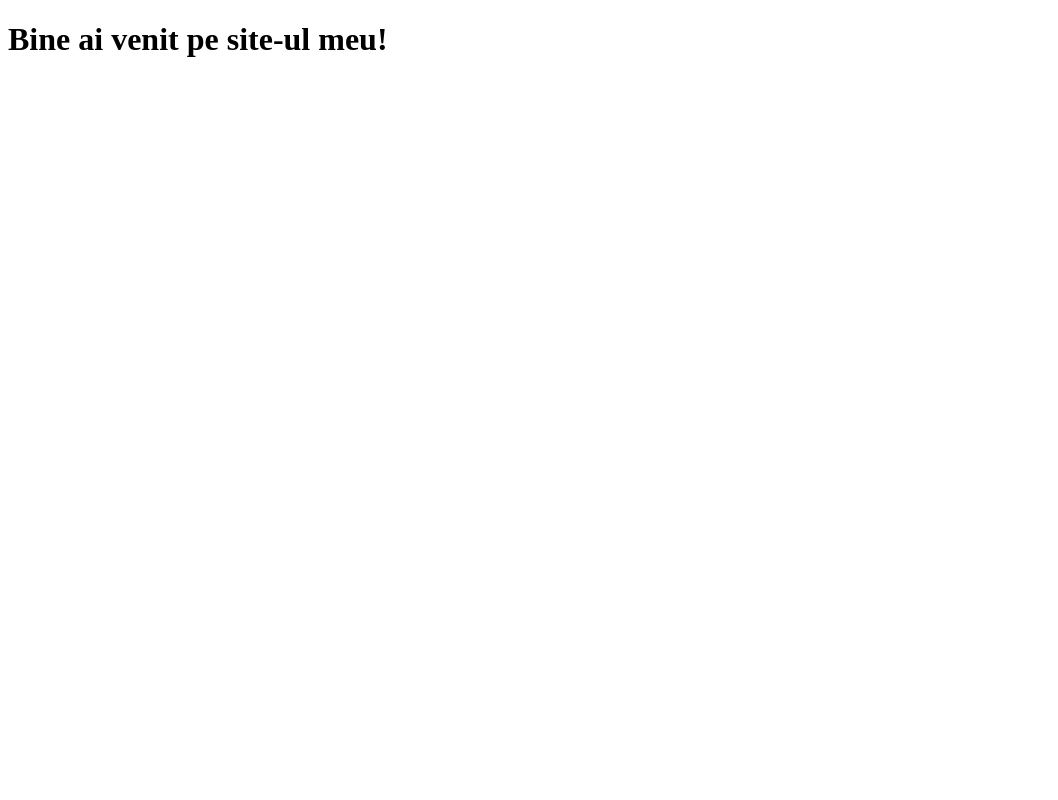
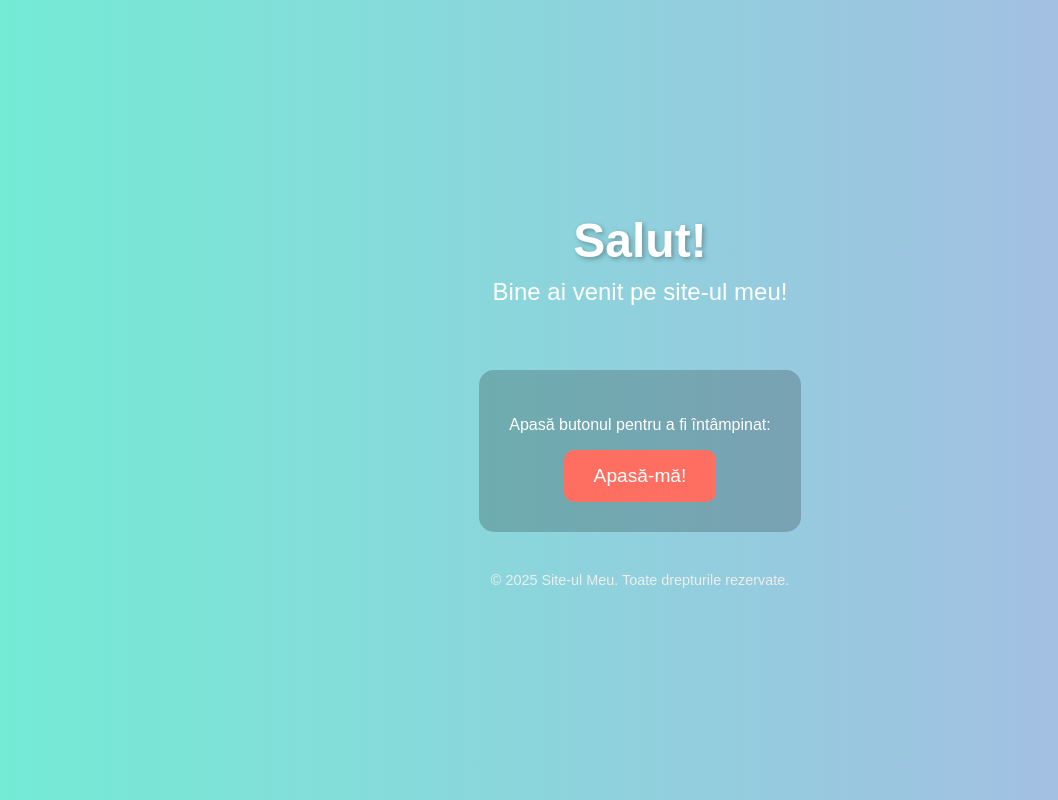
Before and after one commit to munteanuandrei25/site-meu, a plain HTML site: page siteulmeu/index.html in a window 1280 px wide. Shown: the whole page, without its empty margins (0-1058 px from the left). Drawn offline with Linux system fonts and the light colour scheme.

Commit message:
Redesign index.html with new layout and styles

```diff
--- a/siteulmeu/index.html
+++ b/siteulmeu/index.html
@@ -1,9 +1,83 @@
 <!DOCTYPE html>
-<html>
+<html lang="ro">
 <head>
-    <title>Site-ul meu</title>
+    <meta charset="UTF-8">
+    <meta name="viewport" content="width=device-width, initial-scale=1.0">
+    <title>Salut!</title>
+    <style>
+        /* Stiluri generale */
+        body {
+            font-family: Arial, sans-serif;
+            margin: 0;
+            padding: 0;
+            background: linear-gradient(to right, #74ebd5, #ACB6E5);
+            display: flex;
+            flex-direction: column;
+            align-items: center;
+            justify-content: center;
+            min-height: 100vh;
+            color: #fff;
+        }
+
+        header {
+            text-align: center;
+            margin-bottom: 40px;
+        }
+
+        header h1 {
+            font-size: 3em;
+            margin: 0;
+            text-shadow: 2px 2px 5px rgba(0,0,0,0.3);
+        }
+
+        header p {
+            font-size: 1.5em;
+            margin-top: 10px;
+        }
+
+        main {
+            background: rgba(0,0,0,0.2);
+            padding: 30px;
+            border-radius: 15px;
+            text-align: center;
+        }
+
+        main button {
+            padding: 15px 30px;
+            font-size: 1.2em;
+            border: none;
+            border-radius: 10px;
+            background-color: #ff6f61;
+            color: white;
+            cursor: pointer;
+            transition: all 0.3s ease;
+        }
+
+        main button:hover {
+            background-color: #ff3b2e;
+            transform: scale(1.1);
+        }
+
+        footer {
+            margin-top: 40px;
+            font-size: 0.9em;
+            color: #eee;
+        }
+    </style>
 </head>
 <body>
-    <h1>Bine ai venit pe site-ul meu!</h1>
+    <header>
+        <h1>Salut!</h1>
+        <p>Bine ai venit pe site-ul meu!</p>
+    </header>
+
+    <main>
+        <p>Apasă butonul pentru a fi întâmpinat:</p>
+        <button onclick="alert('Salut, prietene!')">Apasă-mă!</button>
+    </main>
+
+    <footer>
+        &copy; 2025 Site-ul Meu. Toate drepturile rezervate.
+    </footer>
 </body>
 </html>
```
